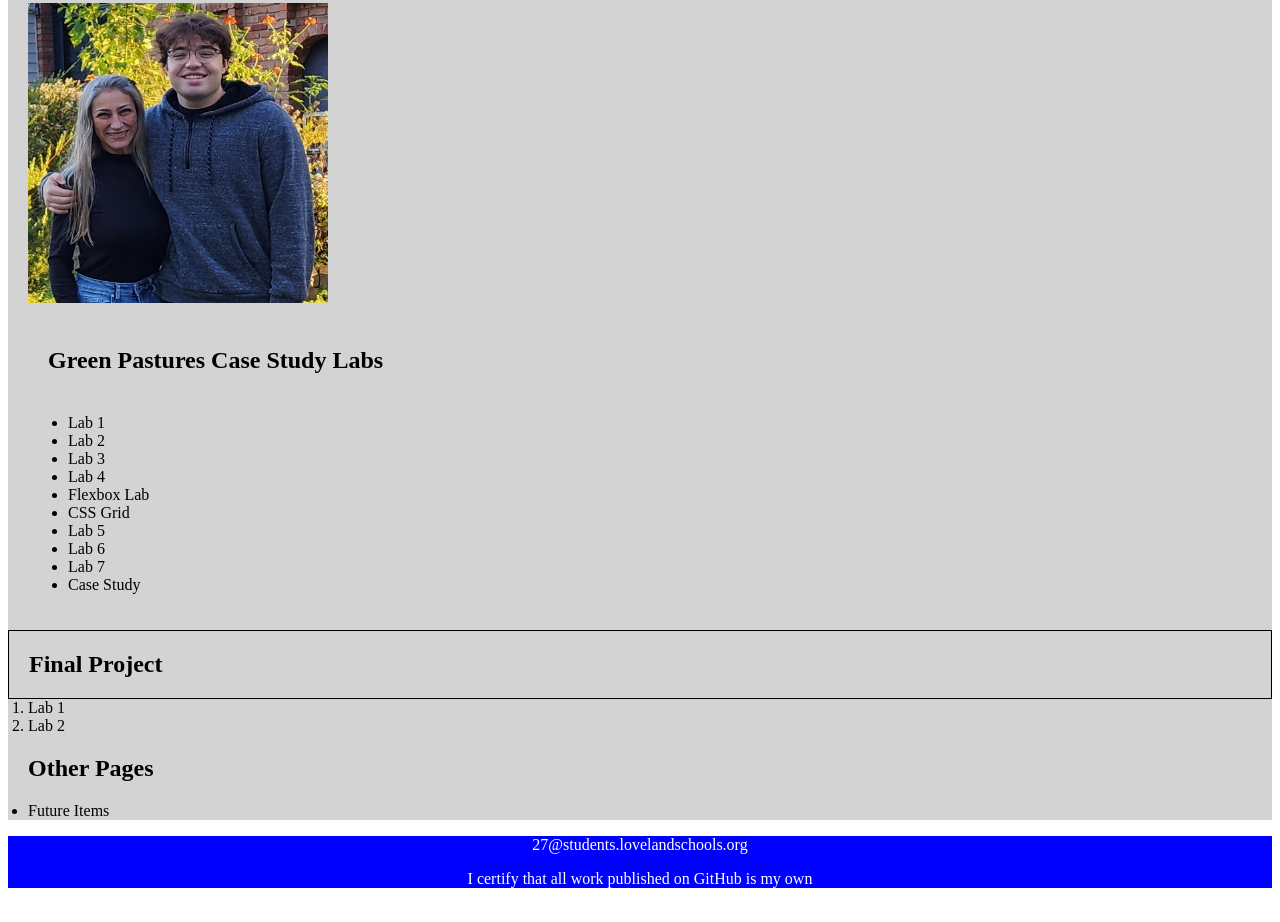
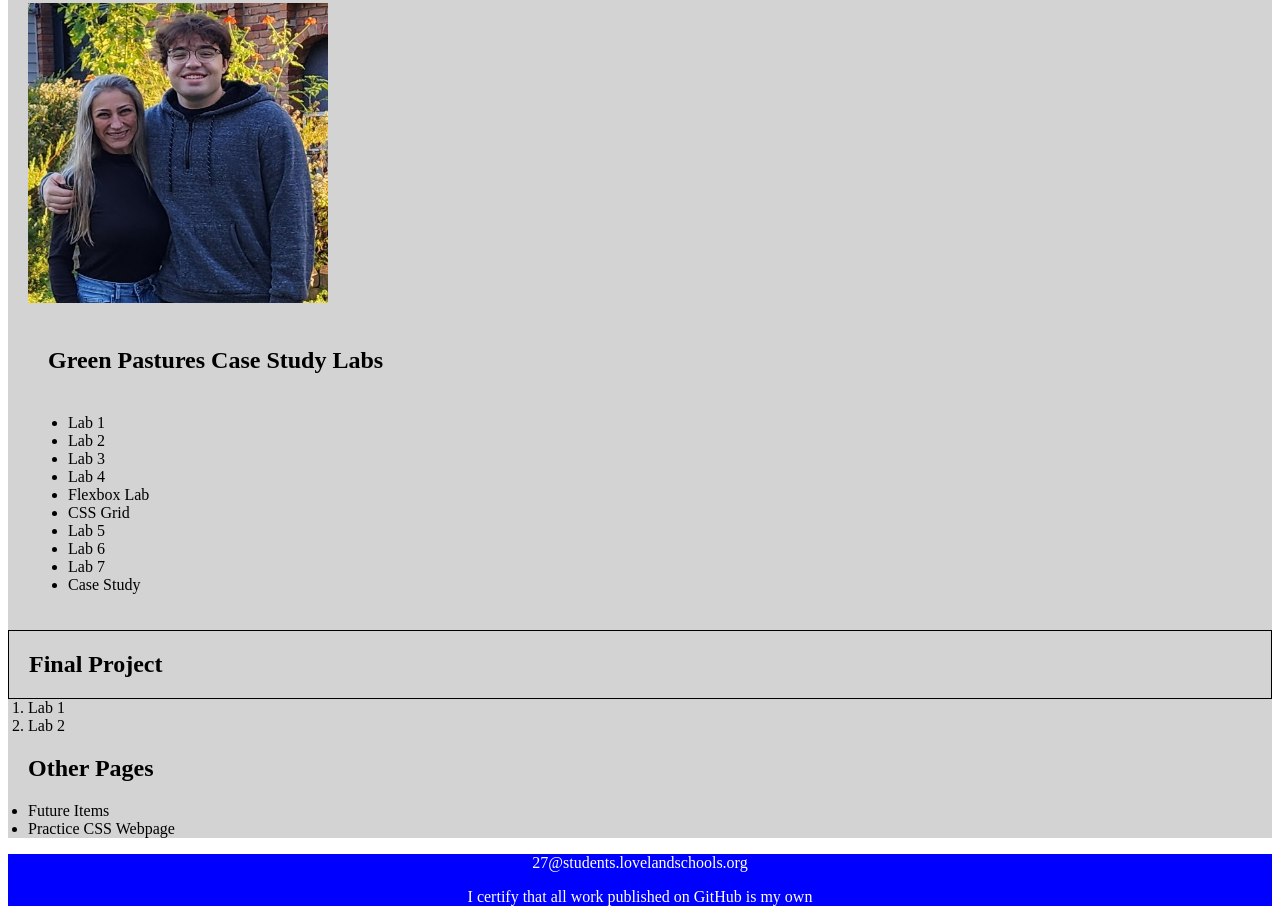
Before and after one commit to 27stanve/Portfolio, a plain HTML site: page index.html in a window 1280 px wide. Shown: the part 203-1125 px from the top of the page. Drawn offline with Linux system fonts and the light colour scheme.

Commit message:
Update index.html

```diff
--- a/index.html
+++ b/index.html
@@ -52,6 +52,7 @@
 <h2 style="margin:0;">Other Pages</h2>
 	<ul style="margin:0; padding-left:20px; background-color: lightgray;">
 		<li>Future Items</li>
+		<li>Practice CSS Webpage</li>
 	</ul>
 </footer>
 <div style = "background: blue"; >
```
